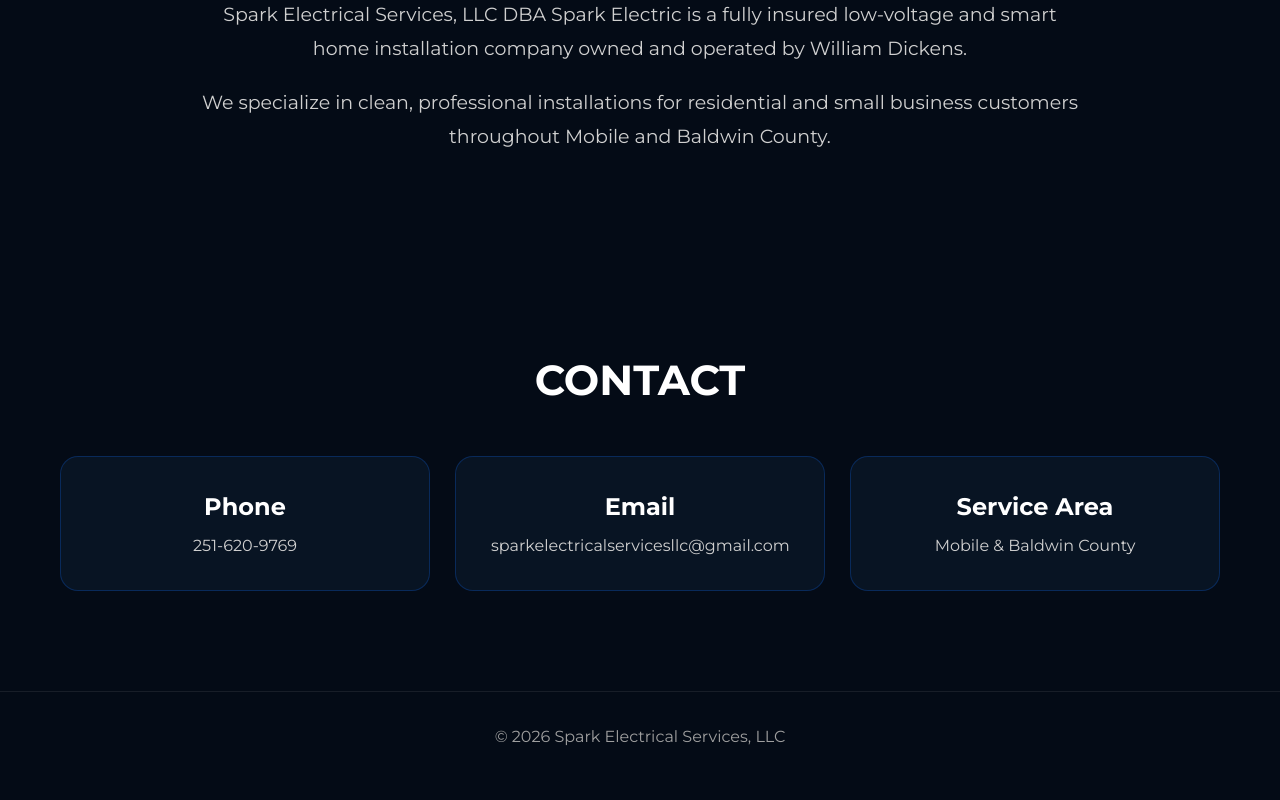
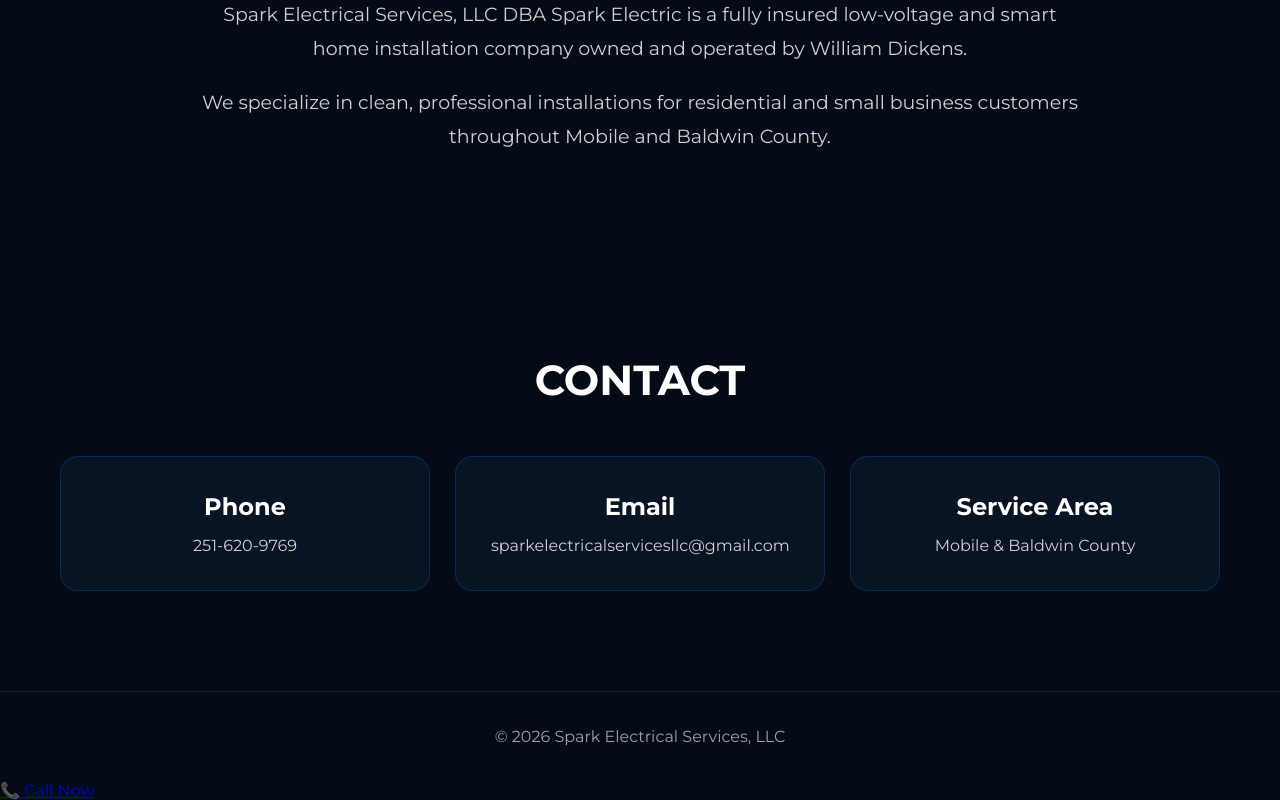
Before and after one commit to sparkelectric21/getsparkwired-website, a plain HTML site: page index.html in a window 1280 px wide. Shown: the part 2152-2952 px from the top of the page. Drawn offline with Linux system fonts and the light colour scheme.

Commit message:
Update index.html

```diff
--- a/index.html
+++ b/index.html
@@ -167,5 +167,9 @@ and small business customers throughout Mobile and Baldwin County.
 
 <script src="script.js"></script>
 
+<a href="tel:2516209769" class="floating-call">
+📞 Call Now
+</a>
+
 </body>
 </html>
```
